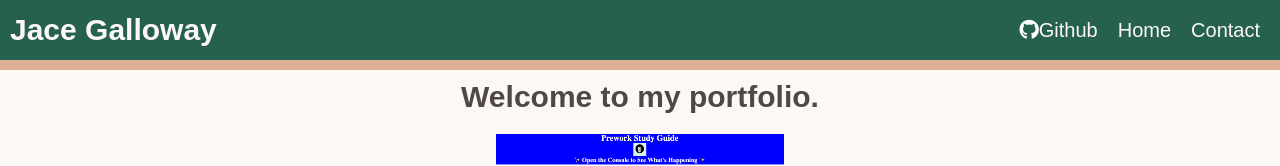
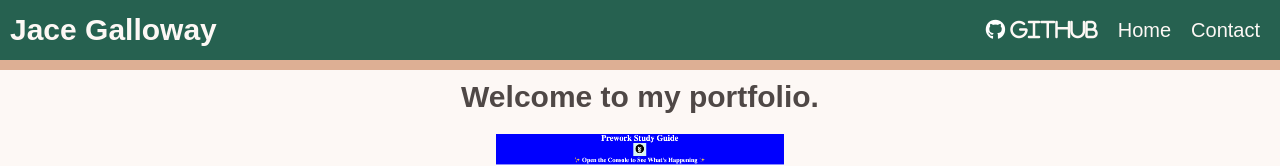
Before and after one commit to JaceG/Jace-Galloway-Website-Mini-Project-Clone, a plain HTML site: page Portfolio.html in a window 1280 px wide. Shown: the top 166 px of the page. Drawn offline with Linux system fonts and the light colour scheme.

Commit message:
seventh icon test

```diff
--- a/Portfolio.html
+++ b/Portfolio.html
@@ -13,8 +13,9 @@
     <nav>
       <h1 class="text-left">Jace Galloway</h1>
       <ul class="header-list">
-        <i class="fa-brands fa-github" style="color: white;">  </i>
-        <li><a target="_blank" href="https://github.com/JaceG">Github</a></li>
+        <i class="fa-brands fa-github" style="color: white;">
+        <li><a target="_blank" href="https://github.com/JaceG">  Github</a></li>
+        </i>
         <li><a href="index.html">Home</a></li>
         <li><a target="_blank" href="https://www.messenger.com/t/100086497178651/">Contact</a></li>
       </ul>
```
Also changed, not shown: index.html (+3 -2 lines).
